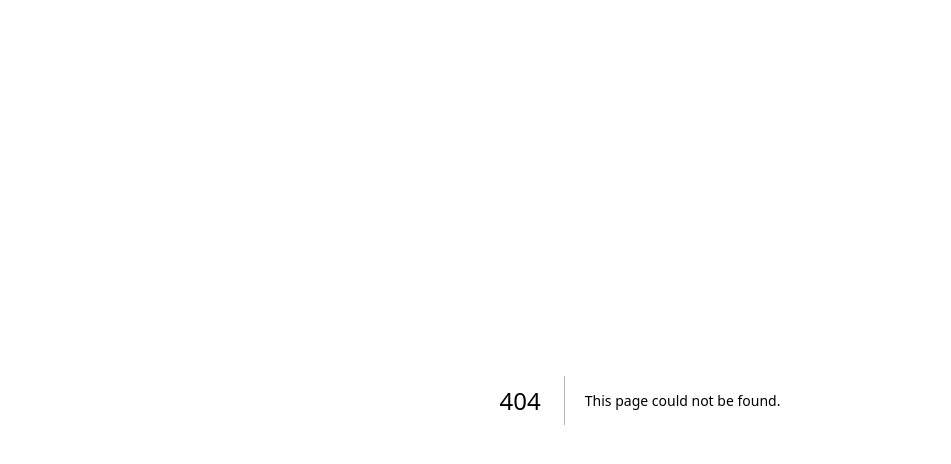
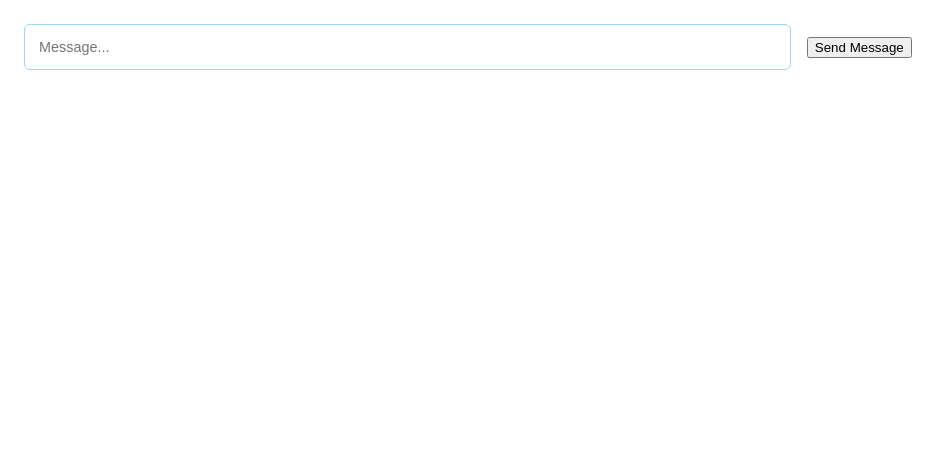
Before and after one commit to RefinXD/NetworkProject, a Next.js app in the folder client/: page /chat/send-message in a window 1280 px wide. Before the commit this address had no page. Shown: the top 464 px of the page, without its empty margins (0-951 px from the left). Built offline with nearby package versions, Linux system fonts and the light colour scheme.

Commit message:
add input component in chat page

```diff
--- a/client/src/pages/chat/index.js
+++ b/client/src/pages/chat/index.js
@@ -1,11 +1,13 @@
 import styles from './styles.module.css';
 import MessagesReceived from './messages';
+import SendMessage from './send-message';
 
-const Chat = ({ socket }) => {
+const Chat = ({ username, room, socket }) => {
   return (
     <div className={styles.chatContainer}>
       <div>
         <MessagesReceived socket={socket} />
+        <SendMessage socket={socket} username={username} room={room} />
       </div>
     </div>
   );
--- /dev/null
+++ b/client/src/pages/chat/send-message.js
@@ -0,0 +1,31 @@
+import styles from './styles.module.css';
+import React, { useState } from 'react';
+
+const SendMessage = ({ socket, username, room }) => {
+  const [message, setMessage] = useState('');
+
+  const sendMessage = () => {
+    if (message !== '') {
+      const __createdtime__ = Date.now();
+      // Send message to server. We can't specify who we send the message to from the frontend. We can only send to server. Server can then send message to rest of users in room
+      socket.emit('send_message', { username, room, message, __createdtime__ });
+      setMessage('');
+    }
+  };
+
+  return (
+    <div className={styles.sendMessageContainer}>
+      <input
+        className={styles.messageInput}
+        placeholder='Message...'
+        onChange={(e) => setMessage(e.target.value)}
+        value={message}
+      />
+      <button className='btn btn-primary' onClick={sendMessage}>
+        Send Message
+      </button>
+    </div>
+  );
+};
+
+export default SendMessage;
```
